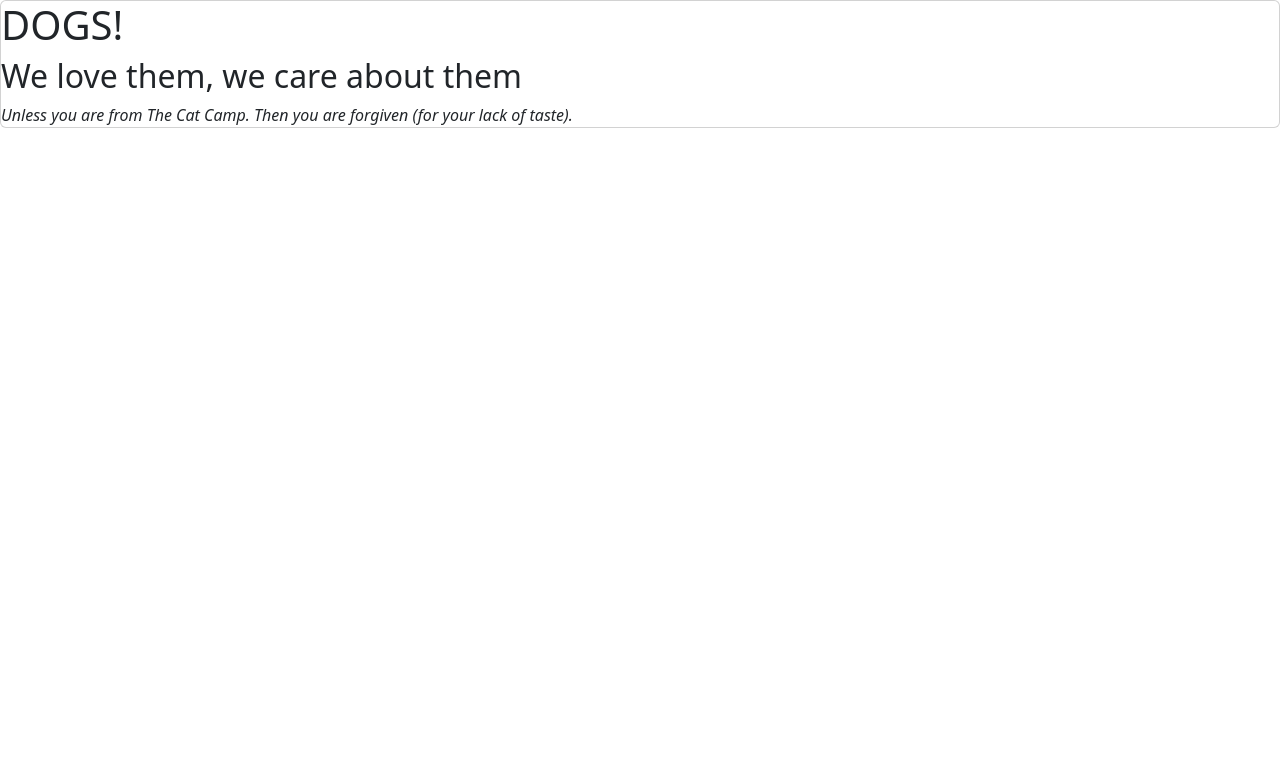
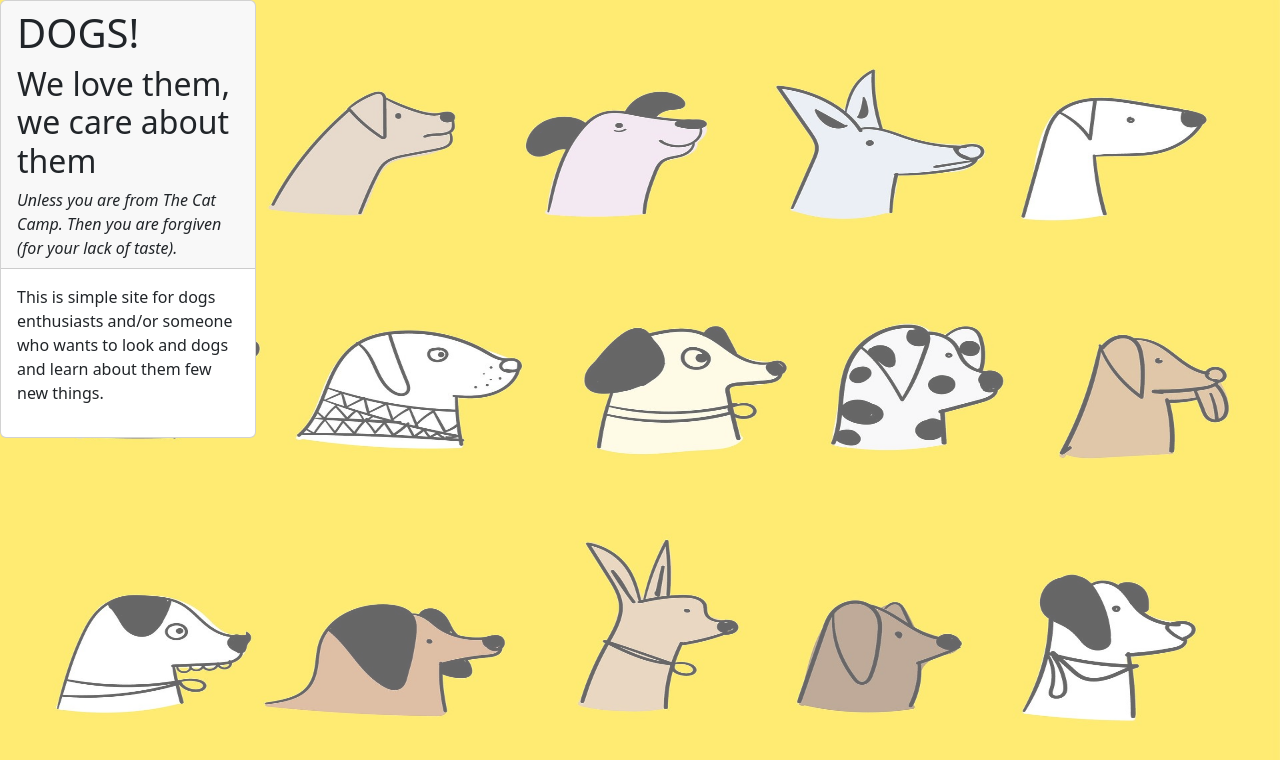
Before and after one commit to Nordslig/dogs, a React (Create React App) app: page / in a window 1280 px wide. Shown: the top 760 px of the page. Built offline with nearby package versions, Linux system fonts and the light colour scheme.

Commit message:
start composition of components, add css modules

```diff
--- /dev/null
+++ b/src/App.module.css
@@ -0,0 +1,8 @@
+.backgroundImg {
+  opacity: 0.6;
+  position: absolute;
+  left: 0;
+  top: 0;
+  width: 100%;
+  height: 100vh;
+}
--- a/src/App.tsx
+++ b/src/App.tsx
@@ -1,22 +1,23 @@
-// dogs api:
-// pics = https://dog.ceo/dog-api/documentation/
-// facts = https://dogapi.dog/docs/api-v2
+// * dogs api:
+// * pics = https://dog.ceo/dog-api/documentation/
+// * facts = https://dogapi.dog/docs/api-v2
 
-import { Card, CardHeader, Container } from "reactstrap";
+import { Card, CardBody, CardHeader } from "reactstrap";
+import styles from "./App.module.css";
 import dogsBg from "./assets/dogsBg.jpg";
+import Main from "./components/Main";
 
 function App() {
   return (
-    <div style={{ backgroundImage: dogsBg }}>
-      {/* <div> */}
-      <Card>
-        <h1>DOGS!</h1>
-        <h2>We love them, we care about them</h2>
-        <em>
-          Unless you are from The Cat Camp. Then you are forgiven (for your lack
-          of taste).
-        </em>
-      </Card>
+    <div style={{ height: "100vh", overflow: "hidden", position: "relative" }}>
+      <img
+        src={dogsBg}
+        alt="background of cartoon dogs"
+        className={styles.backgroundImg}
+      />
+      <div style={{ position: "relative" }}>
+        <Main />
+      </div>
     </div>
   );
 }
--- /dev/null
+++ b/src/components/Main.module.css
@@ -0,0 +1,3 @@
+.welcome {
+  width: 20%;
+}
--- /dev/null
+++ b/src/components/Main.tsx
@@ -0,0 +1,27 @@
+import { Card, CardBody, CardHeader } from "reactstrap";
+import styles from "./Main.module.css";
+
+const Main = () => {
+  return (
+    <>
+      <Card className={styles.welcome}>
+        <CardHeader>
+          <h1>DOGS!</h1>
+          <h2>We love them, we care about them</h2>
+          <em>
+            Unless you are from The Cat Camp. Then you are forgiven (for your
+            lack of taste).
+          </em>
+        </CardHeader>
+        <CardBody>
+          <p>
+            This is simple site for dogs enthusiasts and/or someone who wants to
+            look and dogs and learn about them few new things.
+          </p>
+        </CardBody>
+      </Card>
+    </>
+  );
+};
+
+export default Main;
```
Also changed, not shown: src/components/Form.tsx (added, +10 -0 lines), src/components/Form.module.css (added).
